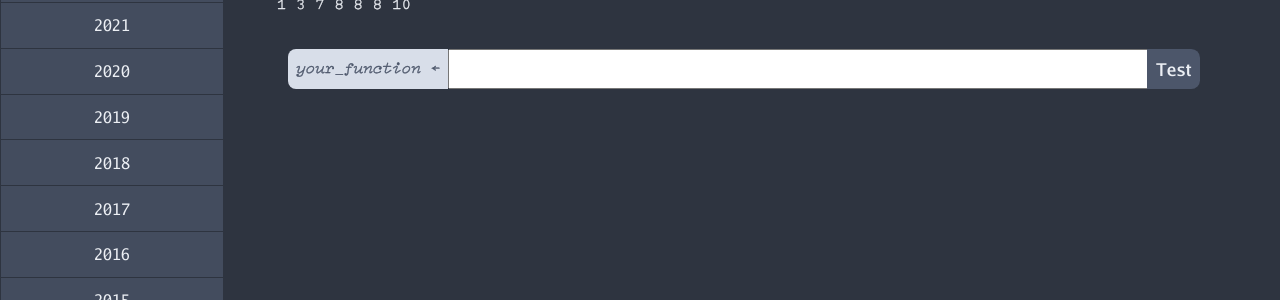
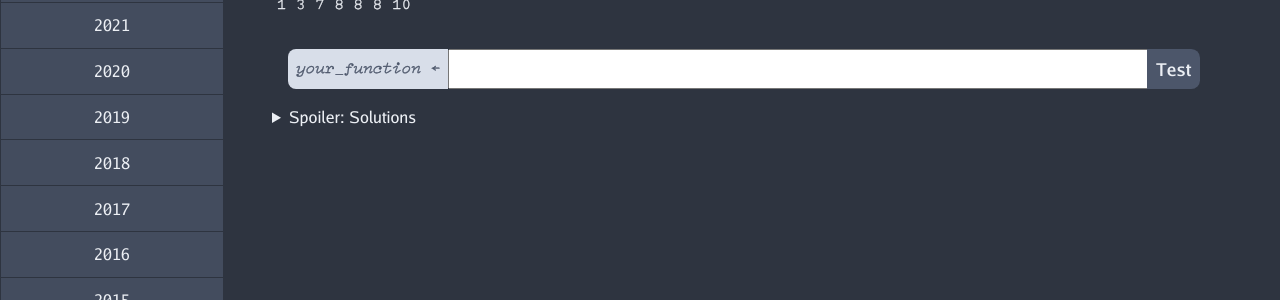
Before and after one commit to Dyalog/PracticeProblems, a Jekyll site: the page built from _psets/2023.md, in a window 1280 px wide. Shown: the part 625-925 px from the top of the page. Built offline with Jekyll 4.4.1, drawn with Linux system fonts in a browser that asks for light colours.

Commit message:
embed 2023-1 video

```diff
--- a/_includes/navbar.html
+++ b/_includes/navbar.html
@@ -39,6 +39,7 @@
                 pdiv.append(sub);
                 pbm.append(pdiv);
                 pbm.append(odiv);
+                pbm.append(document.querySelector("#"+pbm.id+">details"));
             });
             loadTestCases("{{ page.title }}");
         }
--- a/_psets/2023.md
+++ b/_psets/2023.md
@@ -47,6 +47,12 @@ problems:
 1 3 7 8 8 8 10
 </pre>
 
+<details>
+  <summary>
+    Spoiler: Solutions
+  </summary>
+  <iframe src="https://www.youtube.com/embed/LpUOaipgn7s?list=PLYKQVqyrAEj9wDIUyLDGtDAFTKY38BUMN" title="Elimination Sort (APL Quest 2023-1)" allowfullscreen="" width="960" height="540" allow="accelerometer; encrypted-media; gyroscope; picture-in-picture; web-share"></iframe>
+</details>
 </div>
 
 <div id="P2_Put_It_In_Reverse" class="problem" markdown="1">
```
